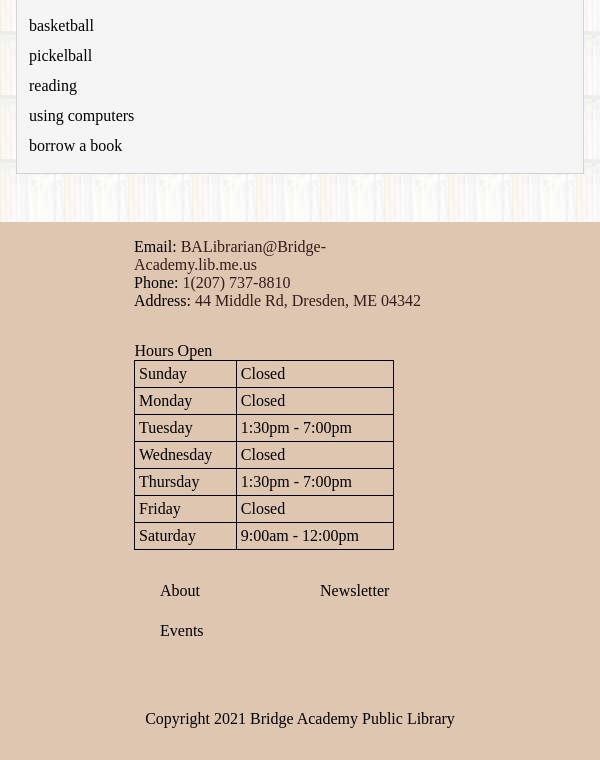
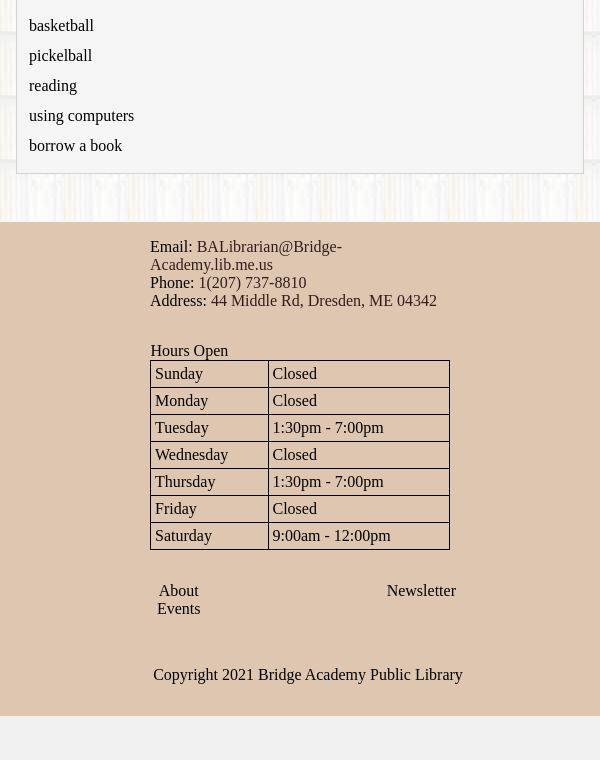
Before and after one commit to owenbean400/dresdenLib, a PHP site: page / in a window 600 px wide. Shown: the part 1889-2649 px from the top of the page. After the commit the page ends 2605 px from the top, so only its background shows below. Run offline with PHP 8.4, Linux system fonts and the light colour scheme; style sheets or scripts are compiled from the project's sources.

Commit message:
footer link layout fixes

```diff
--- a/sassStyle/footer.css
+++ b/sassStyle/footer.css
@@ -23,7 +23,6 @@ footer {
 }
 footer .f-grid {
   display: grid;
-  max-width: 1200px;
   margin: 0 auto;
 }
 @media screen and (max-width: 768px) {
@@ -40,6 +39,7 @@ footer .footer-info {
   display: grid;
   width: calc(100% - 32px);
   grid-gap: 32px;
+  margin: 0 auto;
 }
 @media screen and (max-width: 1200px) {
   footer .footer-info {
@@ -70,7 +70,7 @@ footer .footer-info address a:hover {
   text-decoration: underline;
 }
 footer .footer-info table {
-  max-width: 260px;
+  max-width: 300px;
   border-collapse: collapse;
   color: black;
 }
@@ -94,29 +94,42 @@ footer ol {
   footer ol {
     display: grid;
     margin: 32px auto;
-    width: 480px;
+    width: auto;
     grid-template-columns: repeat(3, 160px);
+    text-align: center;
+    padding: 0;
+    justify-content: space-between;
   }
 }
 @media screen and (max-width: 600px) and (min-width: 400px) {
   footer ol {
     display: grid;
     margin: 32px auto;
-    width: 320px;
+    width: auto;
     grid-template-columns: repeat(2, 160px);
+    text-align: center;
+    padding: 0;
+    justify-content: space-evenly;
   }
 }
 @media screen and (max-width: 400px) {
   footer ol {
     display: grid;
     margin: 32px auto;
-    width: 160px;
+    width: auto;
     grid-template-columns: repeat(1, 160px);
+    text-align: center;
+    padding: 0;
+    justify-content: center;
   }
 }
 footer ol li {
   width: 160px;
-  height: 40px;
+}
+@media screen and (min-width: 768px) {
+  footer ol li {
+    height: 40px;
+  }
 }
 footer ol li a {
   color: black;
@@ -128,6 +141,7 @@ footer ol li a:hover {
 }
 footer .copyright {
   color: black;
+  margin-left: 16px;
 }
 @media screen and (max-width: 768px) {
   footer .copyright {
--- a/sassStyle/footer.sass
+++ b/sassStyle/footer.sass
@@ -14,7 +14,6 @@ footer
 
     .f-grid
         display: grid
-        max-width: 1200px
         margin: 0 auto
         @media screen and ( max-width: nth($sizes, 1) )
             grid-template-columns: auto
@@ -25,6 +24,7 @@ footer
         display: grid
         width: calc(100% - 32px)
         grid-gap: 32px
+        margin: 0 auto
         @media screen and ( max-width: nth($sizes, 3) )
             grid-template-rows: auto auto
         @media screen and ( max-width: nth($sizes, 1) )
@@ -45,7 +45,7 @@ footer
                     text-decoration: underline
 
         table
-            max-width: 260px
+            max-width: 300px
             border-collapse: collapse
             color: $colorFooter
 
@@ -62,8 +62,16 @@ footer
         @mixin phoneSizeLinks($count)
             display: grid
             margin: ($footerPadding * 2) auto
-            width: $count * $linkWidth
+            width: auto
             grid-template-columns: repeat($count, $linkWidth)
+            text-align: center
+            padding: 0
+            @if $count == 1
+                justify-content: center
+            @else if $count == 2
+                justify-content: space-evenly
+            @else
+                justify-content: space-between
         @media screen and ( min-width: nth($gridSizeLinks, 1) )
             margin: 0
             display: flex
@@ -77,7 +85,8 @@ footer
 
         li
             width: $linkWidth
-            height: 40px
+            @media screen and ( min-width: nth($sizes, 1) )
+                height: 40px
 
             a
                 color: $colorFooter
@@ -88,5 +97,6 @@ footer
 
     .copyright
         color: $colorFooter
+        margin-left: 16px
         @media screen and ( max-width: nth($sizes, 1) )
             text-align: center
--- a/sassStyle/navbar.css
+++ b/sassStyle/navbar.css
@@ -120,7 +120,7 @@ body {
   color: black;
   font-size: 3rem;
   cursor: pointer;
-  margin-right: 24px;
+  margin-right: 16px;
 }
 .navPhone .link-container .links {
   height: calc( 100% - 80px );
--- a/sassStyle/navbar.sass
+++ b/sassStyle/navbar.sass
@@ -94,7 +94,7 @@ $bgNav: nth($colors, 3)
                 color: $colorNav
                 font-size: nth($fontSizes, 5)
                 cursor: pointer
-                margin-right: 24px
+                margin-right: 16px
 
         .links
             height: calc( 100% - 80px )
```
Also changed, not shown: 1 other file.
